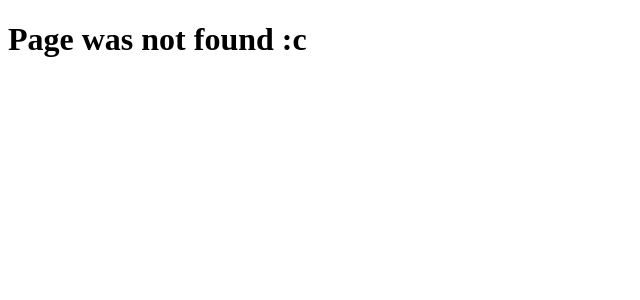
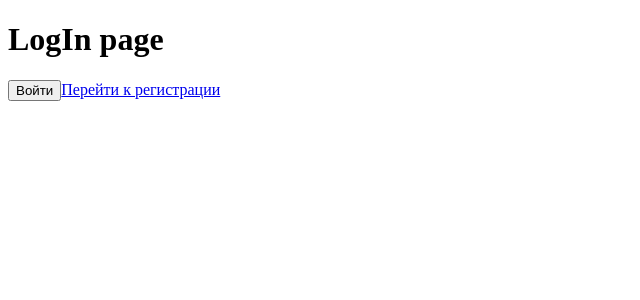
Before and after one commit to Karnaukhoff/skypro-music, a React (Create React App) app in the folder skypro-music/: page /login in a window 1280 px wide. Before the commit this address had no page. Shown: the top 300 px of the page, without its empty margins (0-640 px from the left). Built offline with nearby package versions, Linux system fonts and the light colour scheme.

Commit message:
осталось сделать авторизацию

```diff
--- a/skypro-music/src/App.jsx
+++ b/skypro-music/src/App.jsx
@@ -1,13 +1,11 @@
 import { AppRoutes } from "./routers";
 import React from "react";
 
+
+
 function App() {
   return (
-    <div className="App">
-      <div className="App-layout">
         <AppRoutes />
-      </div>
-    </div>
   );
 }
 
--- a/skypro-music/src/components/NavMenu/NavMenu.jsx
+++ b/skypro-music/src/components/NavMenu/NavMenu.jsx
@@ -33,7 +33,7 @@ function NavMenu() {
               </NavLink>
             </S.menuItem>
             <S.menuItem>
-              <NavLink className="App-link" to="/">
+              <NavLink className="App-link" to="/login">
                 Выйти
               </NavLink>
             </S.menuItem>
--- a/skypro-music/src/components/Sidebar/Sidebar.jsx
+++ b/skypro-music/src/components/Sidebar/Sidebar.jsx
@@ -1,6 +1,7 @@
 import Skeleton, { SkeletonTheme } from "react-loading-skeleton";
 import 'react-loading-skeleton/dist/skeleton.css';
 import * as S from "./Sidebar.styles"
+import { Link } from "react-router-dom";
 import React, { useState } from "react";
 
 function Sidebar() {
@@ -31,7 +32,9 @@ function Sidebar() {
                     <Skeleton />
                   ) : (
                       <S.SidebarLink href="/#">
-                        <S.SidebarImg src="img/playlist01.png" alt="day's playlist" />
+                        <Link to={'/categorySongs/1'}>
+                          <S.SidebarImg src="img/playlist01.png" alt="day's playlist" />
+                        </Link>
                       </S.SidebarLink>
                       )
                   }
@@ -48,7 +51,9 @@ function Sidebar() {
                     <Skeleton />
                   ) : (
                       <S.SidebarLink href="/#">
-                        <S.SidebarImg src="img/playlist02.png" alt="day's playlist" />
+                        <Link to={'/categorySongs/2'}>
+                          <S.SidebarImg src="img/playlist02.png" alt="day's playlist" />
+                        </Link>
                       </S.SidebarLink>
                       )
                   }
@@ -65,7 +70,9 @@ function Sidebar() {
                     <Skeleton />
                   ) : (
                       <S.SidebarLink href="/#">
-                        <S.SidebarImg src="img/playlist01.png" alt="day's playlist" />
+                        <Link to={'/categorySongs/3'}>
+                          <S.SidebarImg src="img/playlist03.png" alt="day's playlist" />
+                        </Link>
                       </S.SidebarLink>
                       )
                   }
--- /dev/null
+++ b/skypro-music/src/pages/LogIn.jsx
@@ -0,0 +1,19 @@
+import { Link } from "react-router-dom";
+//import { useNavigate } from 'react-router-dom'
+//import React, { useState } from "react";
+
+export const LogIn = () => {
+    return (
+      <div>
+        <h1>LogIn page</h1>
+        <button onClick={() => {
+        //handleLogin();
+        //navigate('/', { replace: false })
+        }
+      }>Войти</button>
+        <Link to="/register">
+            Перейти к регистрации
+        </Link>
+      </div>
+    );
+  }
--- /dev/null
+++ b/skypro-music/src/pages/categorySongs.jsx
@@ -0,0 +1,10 @@
+import { useParams } from "react-router-dom";
+
+export const CategorySongs = () => {
+    const params = useParams();
+    return (
+      <section>
+        <h1>CategoryPage {params.id}</h1>
+      </section>
+    );
+  };
--- /dev/null
+++ b/skypro-music/src/pages/register.jsx
@@ -0,0 +1,7 @@
+export const Register = () => {
+    return (
+      <div>
+        <h1>Register page</h1>
+      </div>
+    );
+  }
--- /dev/null
+++ b/skypro-music/src/protected-routes/protectedRoutes.jsx
@@ -0,0 +1,9 @@
+import { Navigate, Outlet } from "react-router-dom";
+
+export const ProtectedRoute = ({ redirectPath = "/login"}) => {
+  if (!localStorage.getItem('user')) {
+   return <Navigate to={redirectPath} replace= {true}/>;
+ }
+
+  return <Outlet />;
+};
--- a/skypro-music/src/routers.jsx
+++ b/skypro-music/src/routers.jsx
@@ -1,15 +1,24 @@
 import { Routes, Route } from "react-router-dom";
 import { Main } from "./pages/Main";
 import { Favorites } from "./pages/Favorites";
+import { CategorySongs } from "./pages/categorySongs";
 import { NotFound } from "./pages/NotFound";
+import { ProtectedRoute } from "./protected-routes/protectedRoutes";
+//import React, { useState } from "react";
+import { LogIn } from "./pages/LogIn";
+import { Register } from "./pages/register";
 
-export const AppRoutes = () => {
+export const AppRoutes = ({user}) => {
   return (
     <Routes>
-      <Route path="/" element={<Main />} />
-      <Route path="/Favorites" element={<Favorites />} />
-
+      <Route path="/login" element={<LogIn/>}/>
+      <Route path="/register" element={<Register/>} />
       <Route path="*" element={<NotFound />} />
+      <Route element={<ProtectedRoute isAllowed={Boolean(user)} />}>
+        <Route path="/" element={<Main/>}/>
+        <Route path="/Favorites" element={<Favorites />} />
+        <Route path="/categorySongs/:id" element={<CategorySongs/>}/>
+      </Route>
     </Routes>
   );
 };
```
